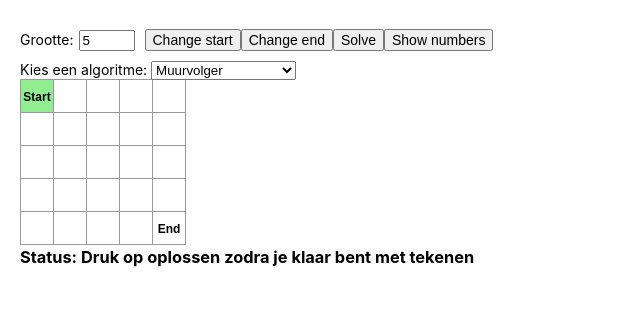
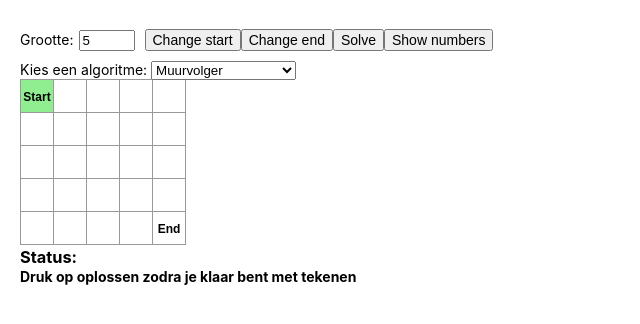
Before and after one commit to Wouter17/pws-wouterniek, a React (Create React App) app: page / in a window 1280 px wide. Shown: the top 324 px of the page, without its empty margins (0-640 px from the left). Built offline with nearby package versions, Linux system fonts and the light colour scheme.

Commit message:
finishing status

```diff
--- a/src/App.js
+++ b/src/App.js
@@ -172,7 +172,7 @@ class Board extends React.Component {
                     slowSolve();
                 }
             } else {
-                if(!solution)this.setState({solverSolutionPath: []});
+                if(!solution)this.setState({solverSolutionPath: [], solverState: {result: false, steps: steps}}); else this.setState({solverState: {result: true, steps: steps}});
                 console.log(solution); console.log(`in ${steps} steps`)
             }
         };
@@ -245,7 +245,9 @@ class Board extends React.Component {
                     }
 
                     solution = [...solutionArray];
-                    this.setState({solverSolutionPath: solution});
+                    this.setState({solverSolutionPath: solution, solverState: {result: true, steps: steps}});
+                }else{
+                    this.setState({solverState: {result: false, steps: steps}})
                 }
 
                 console.log("solution: ");
@@ -322,7 +324,9 @@ class Board extends React.Component {
                     }
 
                     solution = [...solutionArray];
-                    this.setState({solverSolutionPath: solution});
+                    this.setState({solverSolutionPath: solution, solverState: {result: true, steps: steps}});
+                }else{
+                    this.setState({solverState: {result: false, steps: steps}});
                 }
 
                 console.log("solution: ");
@@ -338,6 +342,7 @@ class Board extends React.Component {
         this.setState({
             solverPassed: Array(Math.pow(parseInt(this.state.rows), 2)).fill(0),
             solverSolutionPath: [],
+            solverState:"solving"
         }, ()=> {
             switch(this.state.solverType){
                 case "dijkstra": this.dijkstraSolver({rows: this.state.rows, columns: this.state.rows}, this.state.start, this.state.end, this.state.squares, 500); break;
@@ -364,13 +369,16 @@ class Board extends React.Component {
 
     getStatus = () => {
         let state = this.state.solverState;
+        let solve = this.state.solverSolutionPath;
 
         if (state === "waiting") {
             return "Druk op oplossen zodra je klaar bent met tekenen";
+        }if (state === "solving") {
+            return "Druk bezig met het oplossen van het doolhof";
         }else if(state.result === false){
             return `Mislukt na ${state.steps} stappen`;
         }else if(state.result === true){
-            return `Gelukt in ${state.steps} via ${state.solution.join('&rarr')}`;
+            return `Gelukt in ${state.steps} stappen via ${solve.join('→')}`;
         } else return "Het feit dat je dit ziet betekent dat er iets is misgegaan😅";
     };
 
@@ -412,10 +420,8 @@ class Board extends React.Component {
                 <div>
                     {this.renderBoard(this.state.rows)}
                 </div>
-                <div className='status'>
-                    Status: {this.getStatus()}
-                </div>
-
+                <span className='status'>Status: </span>
+                <b>{this.getStatus()}</b>
             </div>
         );
     }
```
